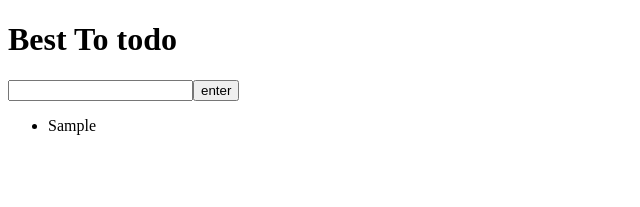
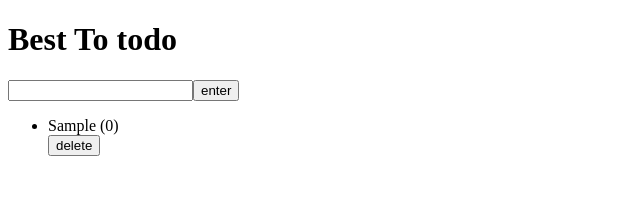
Before and after one commit to RajBhut/To-do, a React (Create React App) app: page / in a window 1280 px wide. Both pictures are taken after typing "Sample" into the empty fields and a click on the button "enter". Shown: the top 207 px of the page, without its empty margins (0-640 px from the left). Built offline with nearby package versions, Linux system fonts and the light colour scheme.

Commit message:
adding delete functionality

```diff
--- a/src/components/App.jsx
+++ b/src/components/App.jsx
@@ -1,7 +1,8 @@
 
 import React, { useState, useEffect } from 'react';
+var globleid = 0;
+function App() {
 
-function App() {
 
     const [todos, setTodos] = useState([])
     const [task, setTask] = useState('')
@@ -10,10 +11,15 @@
         ev.preventDefault()
         setTask('')
         setTodos(
-            // (oldtodos) => {
 
-            // return [...oldtodos, task] })
-            [...todos, task])
+            (oldtodos) => {
+
+            return [...oldtodos, {todo:task , id : globleid++}] })
+
+    }
+    function deleteitem(itemID)    {
+
+        setTodos((oldtodos) => todos.filter( item => item.id != itemID))
     }
     return <div>
         <h1>Best To todo</h1>
@@ -22,7 +28,9 @@
         <button type='submit'>enter</button>
         <ul>
             {
-                todos.map(todo => { return <li>{todo}</li> })
+                todos.map((item, index) => { return <div key = {item.id}>
+                    <li>{item.todo}   ({item.id})</li>
+                <button onClick={ ()=> deleteitem(item.id)}>delete</button></div>})
             }
         </ul>
 </form>
```
